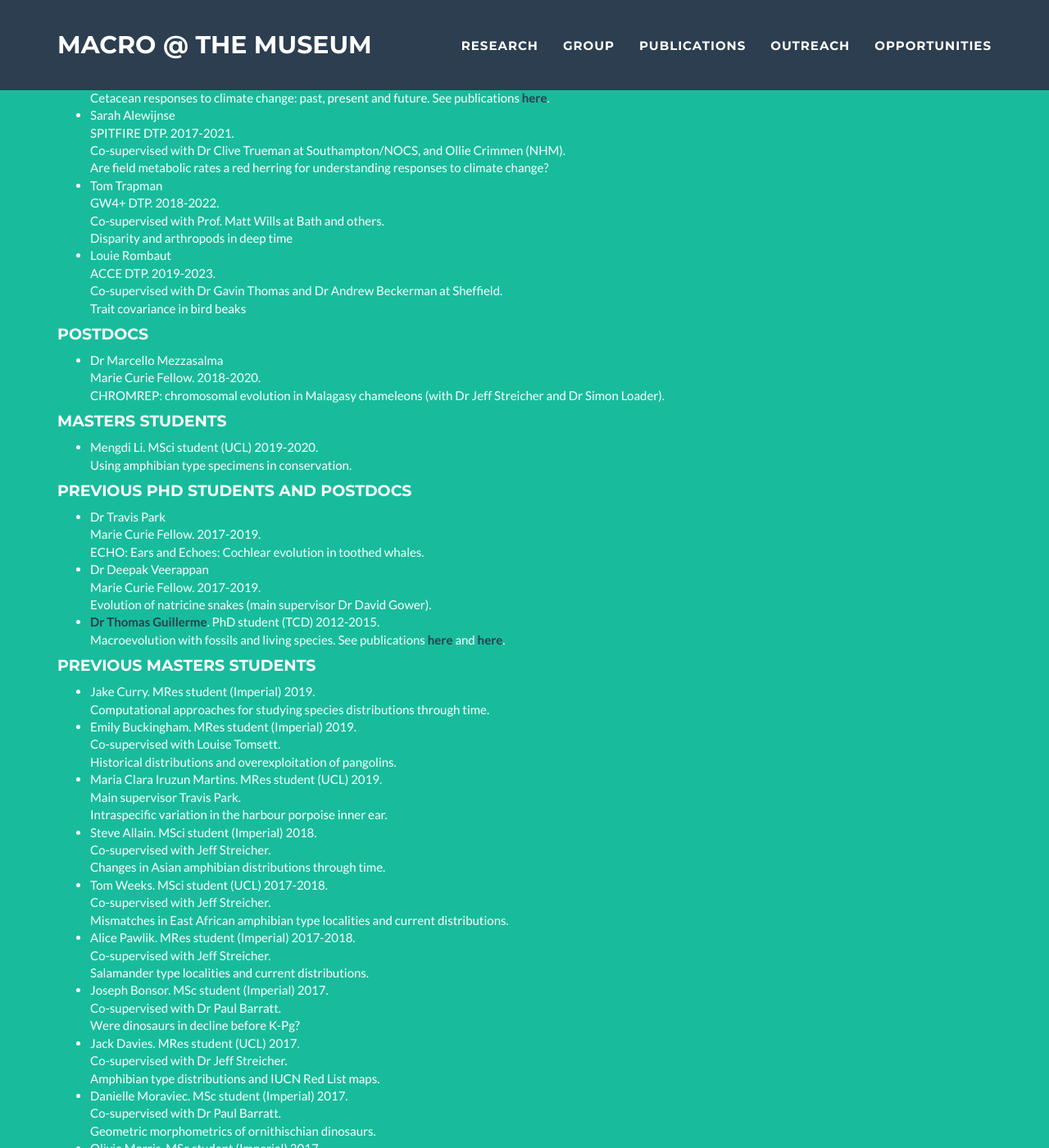
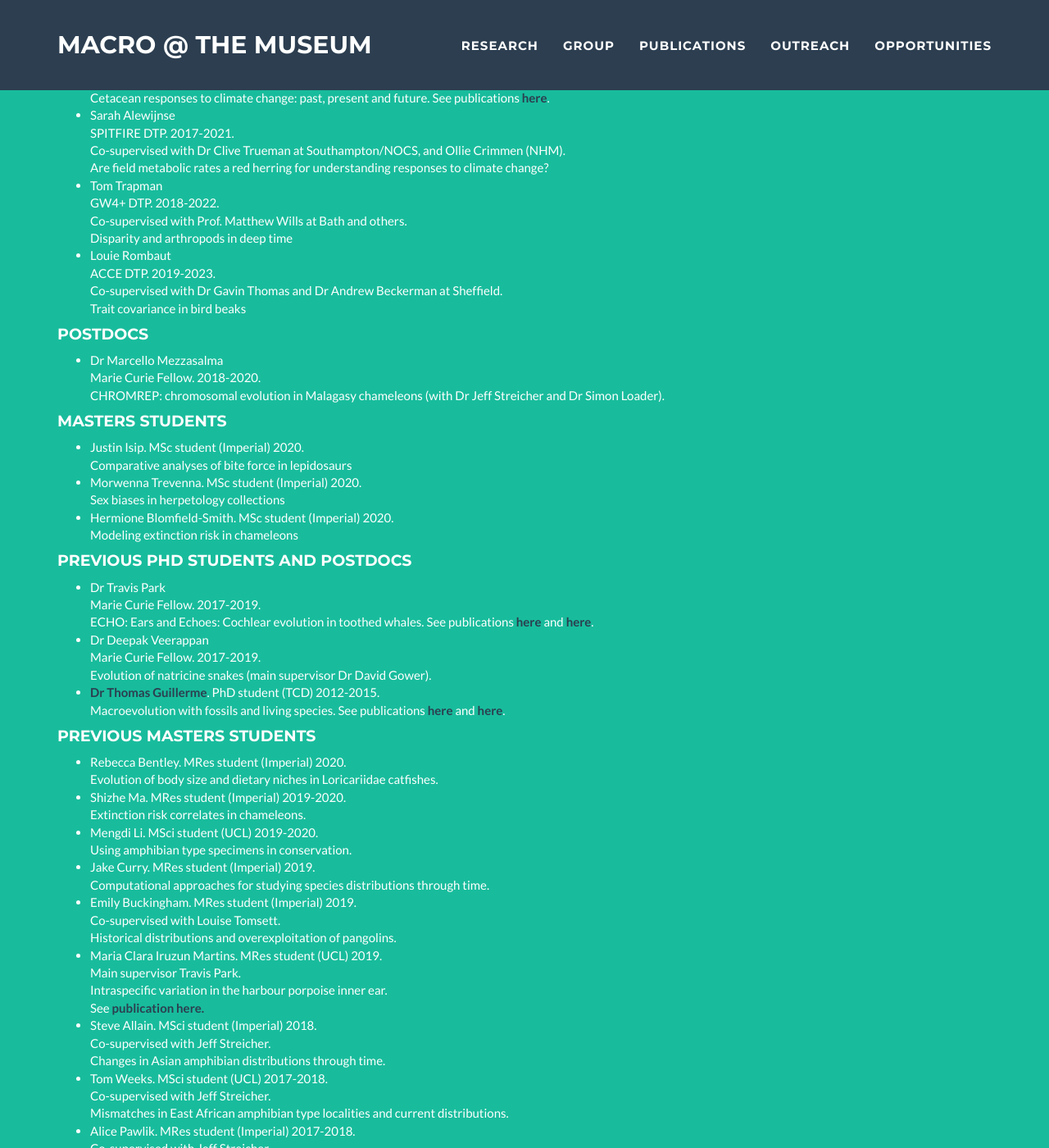
Before and after one commit to nhcooper123/nhcooper123.github.io, a Jekyll site: the page group.html, which Jekyll copies as it is, in a window 1280 px wide and 1400 px high, scrolled down 615 px. Shown: the whole window at 82% size. Built offline with Jekyll 4.4.1, drawn with Linux system fonts in a browser that asks for light colours; some of the changed text lies outside the part shown.

Commit message:
Update group info

```diff
--- a/group.html
+++ b/group.html
@@ -145,7 +145,7 @@ We have fun and try to make science a nicer place! <br>
         Are field metabolic rates a red herring for understanding responses to climate change?</li>
     <li>Tom Trapman<br>
         GW4+ DTP. 2018-2022.<br>
-        Co-supervised with Prof. Matt Wills at Bath and others.<br>
+        Co-supervised with Prof. Matthew Wills at Bath and others.<br>
         Disparity and arthropods in deep time</li>
     <li>Louie Rombaut<br>
         ACCE DTP. 2019-2023.<br>
@@ -164,8 +164,12 @@ We have fun and try to make science a nicer place! <br>
     <h4>Masters students</h4>
 
     <ul>
-    <li>Mengdi Li. MSci student (UCL) 2019-2020.<br>
-        Using amphibian type specimens in conservation.</li>
+    <li>Justin Isip. MSc student (Imperial) 2020.<br>
+        Comparative analyses of bite force in lepidosaurs</li>
+    <li>Morwenna Trevenna. MSc student (Imperial) 2020.<br>
+        Sex biases in herpetology collections</li>
+    <li>Hermione Blomfield-Smith. MSc student (Imperial) 2020.<br>
+        Modeling extinction risk in chameleons</li>
     </ul>
 
     <h4> Previous PhD students and postdocs</h4>
@@ -173,7 +177,7 @@ We have fun and try to make science a nicer place! <br>
     <ul>
     <li>Dr Travis Park<br> Marie Curie Fellow. 2017-2019.<br>
         ECHO: Ears and Echoes: Cochlear evolution in toothed whales.
-    <!-- See publications <a href="http://10.1016/j.ympev.2015.08.023"><strong><font color="2c3e50">here</font></strong></a></li> -->
+    See publications <a href="http://doi.org/10.1186/s12862-019-1525-x"><strong><font color="2c3e50">here</font></strong></a> and <a href="https://doi.org/10.7717/peerj.8916"><strong><font color="2c3e50">here</font></strong></a>.</li>
     <li>Dr Deepak Veerappan<br> Marie Curie Fellow. 2017-2019.<br>
         Evolution of natricine snakes (main supervisor Dr David Gower).
      <!-- See publications <a href="http://10.1016/j.ympev.2015.08.023"><strong><font color="2c3e50">here</font></strong></a></li> -->
@@ -185,6 +189,12 @@ We have fun and try to make science a nicer place! <br>
     <h4> Previous Masters students</h4>
 
     <ul>
+    <li>Rebecca Bentley. MRes student (Imperial) 2020.<br>
+        Evolution of body size and dietary niches in Loricariidae catfishes.</li>
+    <li>Shizhe Ma. MRes student (Imperial) 2019-2020.<br>
+        Extinction risk correlates in chameleons.</li>
+    <li>Mengdi Li. MSci student (UCL) 2019-2020.<br>
+        Using amphibian type specimens in conservation.</li>
     <li>Jake Curry. MRes student (Imperial) 2019.<br>
         Computational approaches for studying species distributions through time.</li>
     <li>Emily Buckingham. MRes student (Imperial) 2019.<br>
@@ -193,6 +203,7 @@ We have fun and try to make science a nicer place! <br>
     <li>Maria Clara Iruzun Martins. MRes student (UCL) 2019.<br>
         Main supervisor Travis Park. <br>
         Intraspecific variation in the harbour porpoise inner ear.</li>
+        See <a href="https://doi.org/10.7717/peerj.8916"><strong><font color="2c3e50">publication here.</font></strong></a> </li>
     <li>Steve Allain. MSci student (Imperial) 2018.<br>
         Co-supervised with Jeff Streicher. <br>
         Changes in Asian amphibian distributions through time.</li>
@@ -279,7 +290,7 @@ For more information on working in the group see the documents provided <a href=
             <div class="container">
                 <div class="row">
                     <div class="col-lg-12">
-                        Copyright &copy; Natalie Cooper 2019
+                        Copyright &copy; Natalie Cooper 2020
                     </div>
                 </div>
             </div>
```
